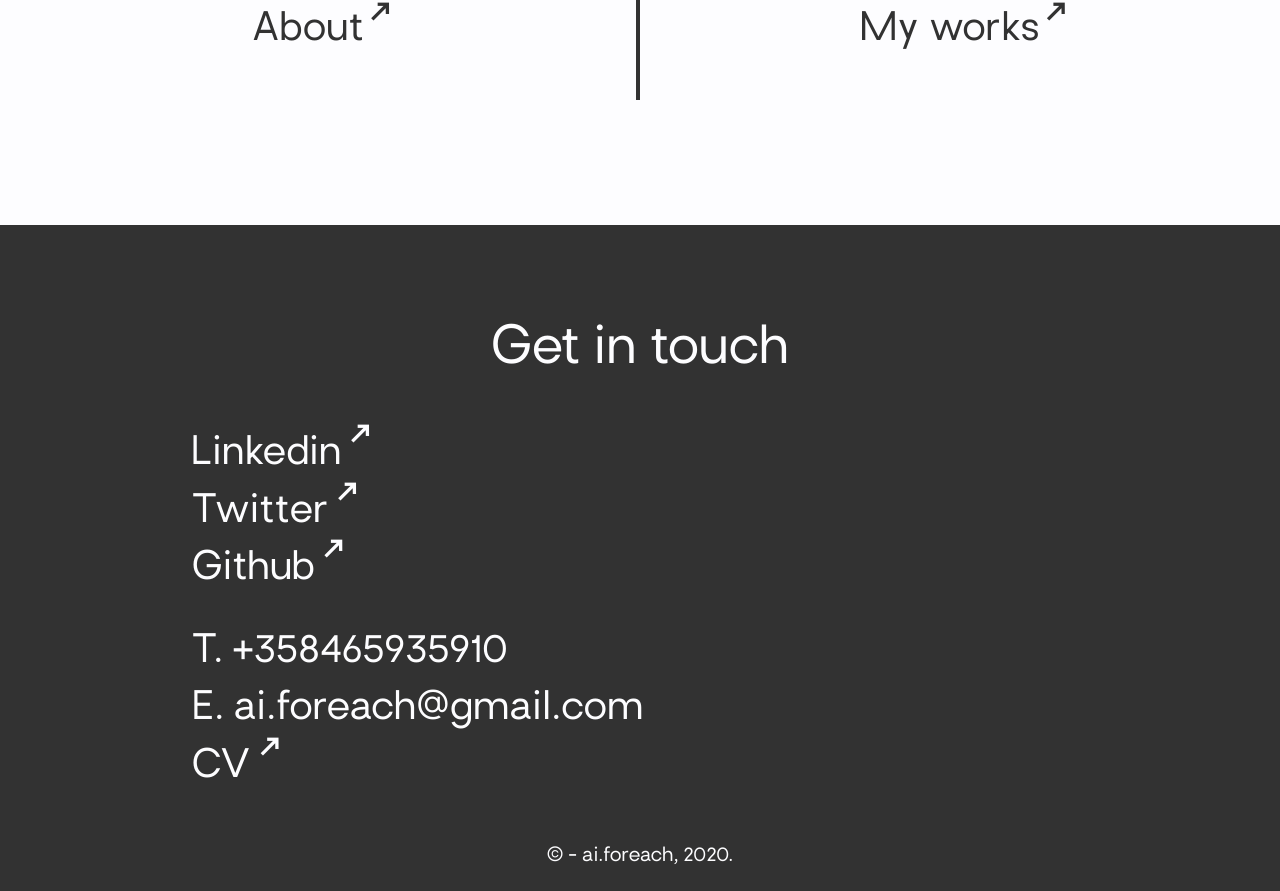
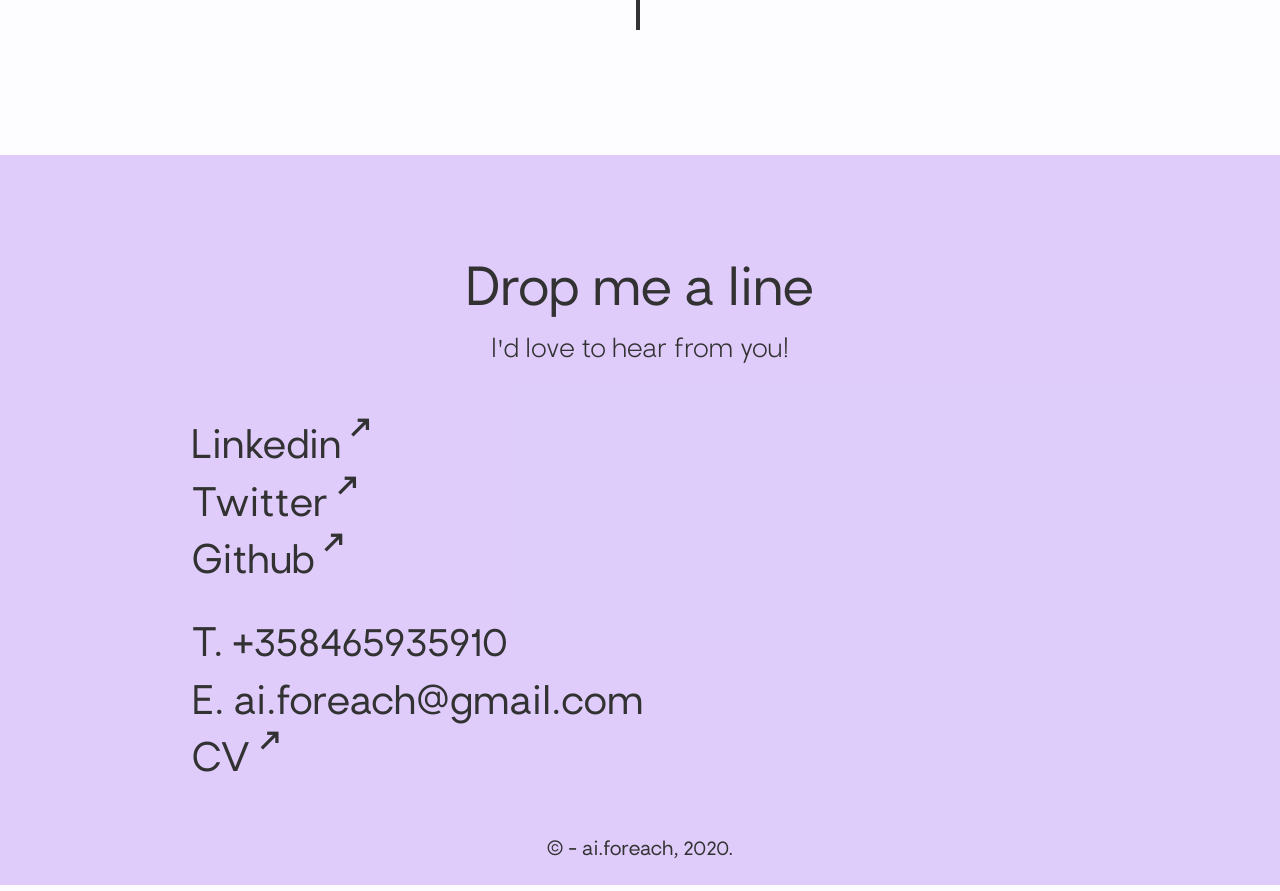
Before and after one commit to alinailina/Cover-Letter, a React (Create React App) app: page /faq in a window 1280 px wide. Shown: the part 1901-2792 px from the top of the page. Built offline with nearby package versions, Linux system fonts and the light colour scheme.

Commit message:
Fixing mobile issues

```diff
--- a/src/components/Footer.jsx
+++ b/src/components/Footer.jsx
@@ -5,7 +5,8 @@ const Footer = () => {
     <footer>
       <div>
         <div>
-          <p>Get in touch</p>
+          <p>Drop me a line</p>
+          <p>I'd love to hear from you!</p>
         </div>
         <section>
           <a
--- a/src/components/index.scss
+++ b/src/components/index.scss
@@ -400,7 +400,7 @@ aside {
 // Footer
 
 footer {
-  background-color: $black;
+  background-color: rgba(131, 56, 236, 0.25);
   padding: 25px 0;
   @include desktop {
     padding: 50px 0 25px;
@@ -410,14 +410,15 @@ footer {
     @include child-container;
 
     > div:first-of-type {
-      p {
+      padding: 25px 0;
+      @include desktop {
+        padding: 50px 0;
+      }
+      p:first-of-type {
         font-family: $medium;
         font-size: 3rem;
-        text-align: center;
-        padding: 25px 0;
-        @include desktop {
-          padding: 50px 0;
-        }
+        line-height: 1.5;
+        color: $black;
 
         @include phone {
           font-size: 8vw;
@@ -426,6 +427,11 @@ footer {
         @include desktop {
           font-size: 4vw;
         }
+      }
+      p:nth-of-type(2) {
+        @include text;
+        font-family: $regular;
+        color: $black;
       }
     }
 
@@ -442,7 +448,7 @@ footer {
       a {
         //@include border;
         @include heading;
-        color: $nude;
+        color: $black;
         text-decoration: none;
 
         &::after {
@@ -481,7 +487,7 @@ footer {
 
       a {
         @include heading;
-        color: $nude;
+        color: $black;
         text-decoration: none;
 
         &:hover {
@@ -525,7 +531,7 @@ footer {
       font-size: 1.5vw;
     }
 
-    color: $nude;
+    color: $black;
     text-align: center;
   }
 }
--- a/src/layout/FAQ/Item.jsx
+++ b/src/layout/FAQ/Item.jsx
@@ -8,8 +8,8 @@ const Item = ({ question, children }) => {
   useEffect(() => {
     answerRef.current.style.maxHeight = active
       ? `${answerRef.current.scrollHeight}px`
-      : "10px";
-    answerRef.current.style.padding = active ? "10px 0 25px" : "10px 0";
+      : "0px";
+    answerRef.current.style.padding = active ? "0 0 25px" : "0";
     answerRef.current.style.marginBottom = active ? "25px" : "0";
   }, [active]);
 
--- a/src/layout/FAQ/data.json
+++ b/src/layout/FAQ/data.json
@@ -12,7 +12,7 @@
   {
     "id": 3,
     "question": "What technologies do you use?",
-    "answer": "<p>Here’s a list of tools and technologies that power my applications:</p><ul><li>&mdash; React.js<li>&mdash; Vanilla Javascript</li><li>&mdash; Node.js</li><li>&mdash; Axios</li><li>&mdash; Interfacing with REST API</li><li>&mdash; WordPress (as a headless CMS)</li><li>&mdash; Git version control</li><li>&mdash; iOS ecosystem</li><li>&mdash; Figma (design & prototyping)</li><li>&mdash; Material UI</li><li>&mdash; Bootstrap</li><li>&mdash; CSS/SASS</li><li>&mdash; HTML5</li></ul><p> Can’t find the desired technology on the list? <a href=“mailto:ai.foreach@gmail.com”>Drop a message</a>, let’s see if I can learn something new for your project!</p>"
+    "answer": "<p>Here’s a list of tools and technologies that power my applications:</p><ul><li>&mdash; React.js<li>&mdash; Vanilla Javascript</li><li>&mdash; Node.js</li><li>&mdash; Axios</li><li>&mdash; Interfacing with REST API</li><li>&mdash; WordPress (as a headless CMS)</li><li>&mdash; Git version control</li><li>&mdash; iOS ecosystem</li><li>&mdash; Figma (design & prototyping)</li><li>&mdash; Material UI</li><li>&mdash; Bootstrap</li><li>&mdash; CSS/SASS</li><li>&mdash; HTML5</li></ul><p>Your technology is not listed? <a href=“mailto:ai.foreach@gmail.com”>Drop a message</a>, let’s see if I can pick up something new for your project!</p>"
   },
 
   {
--- a/src/layout/css/FAQ.scss
+++ b/src/layout/css/FAQ.scss
@@ -37,6 +37,7 @@
         display: flex;
         align-items: center;
         justify-content: space-between;
+        margin-bottom: 10px;
 
         // Text
         p {
@@ -100,7 +101,7 @@
 
           span {
             color: $red;
-            font-family: $medium;
+            //font-family: $medium;
           }
         }
 
```
